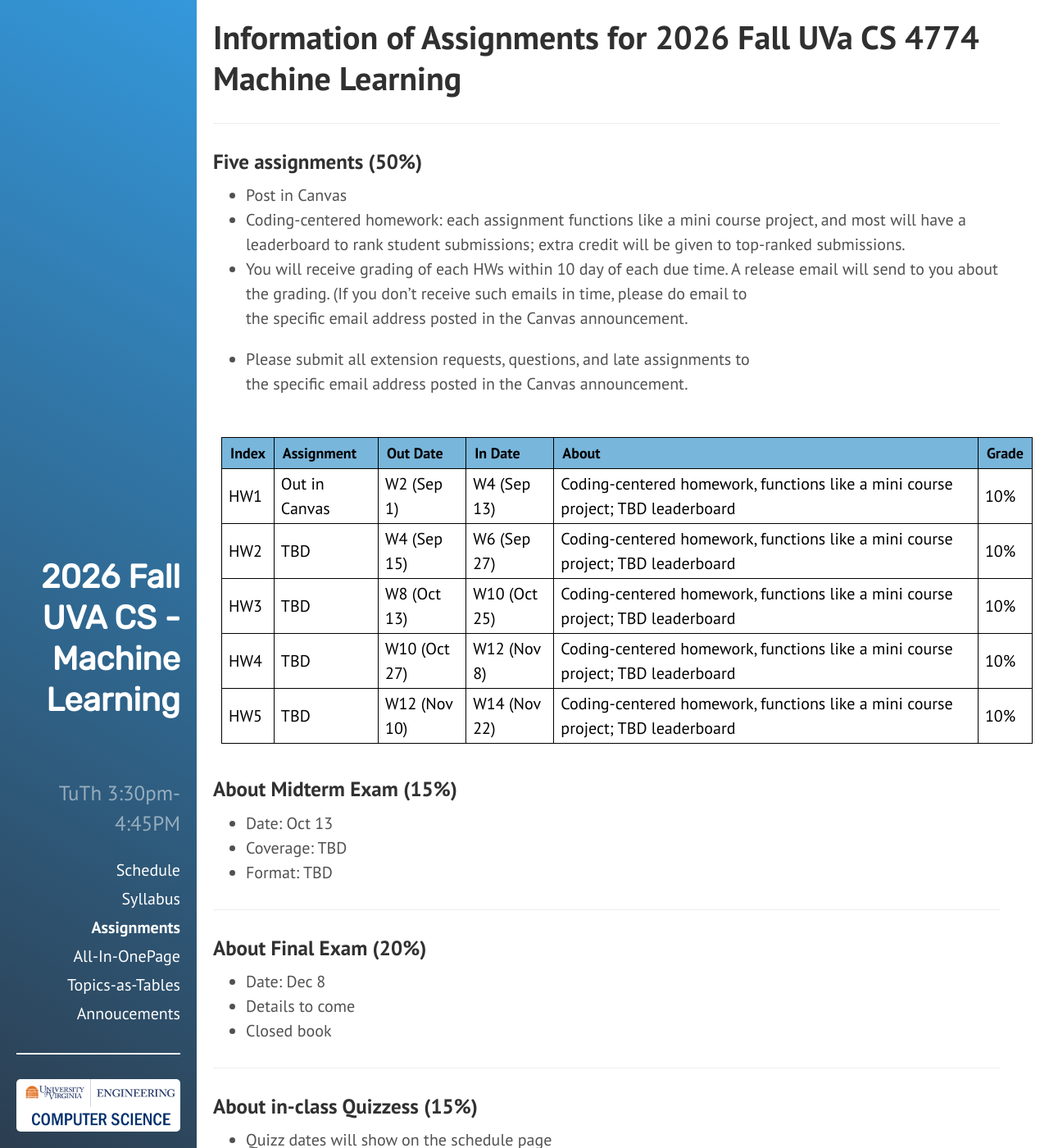
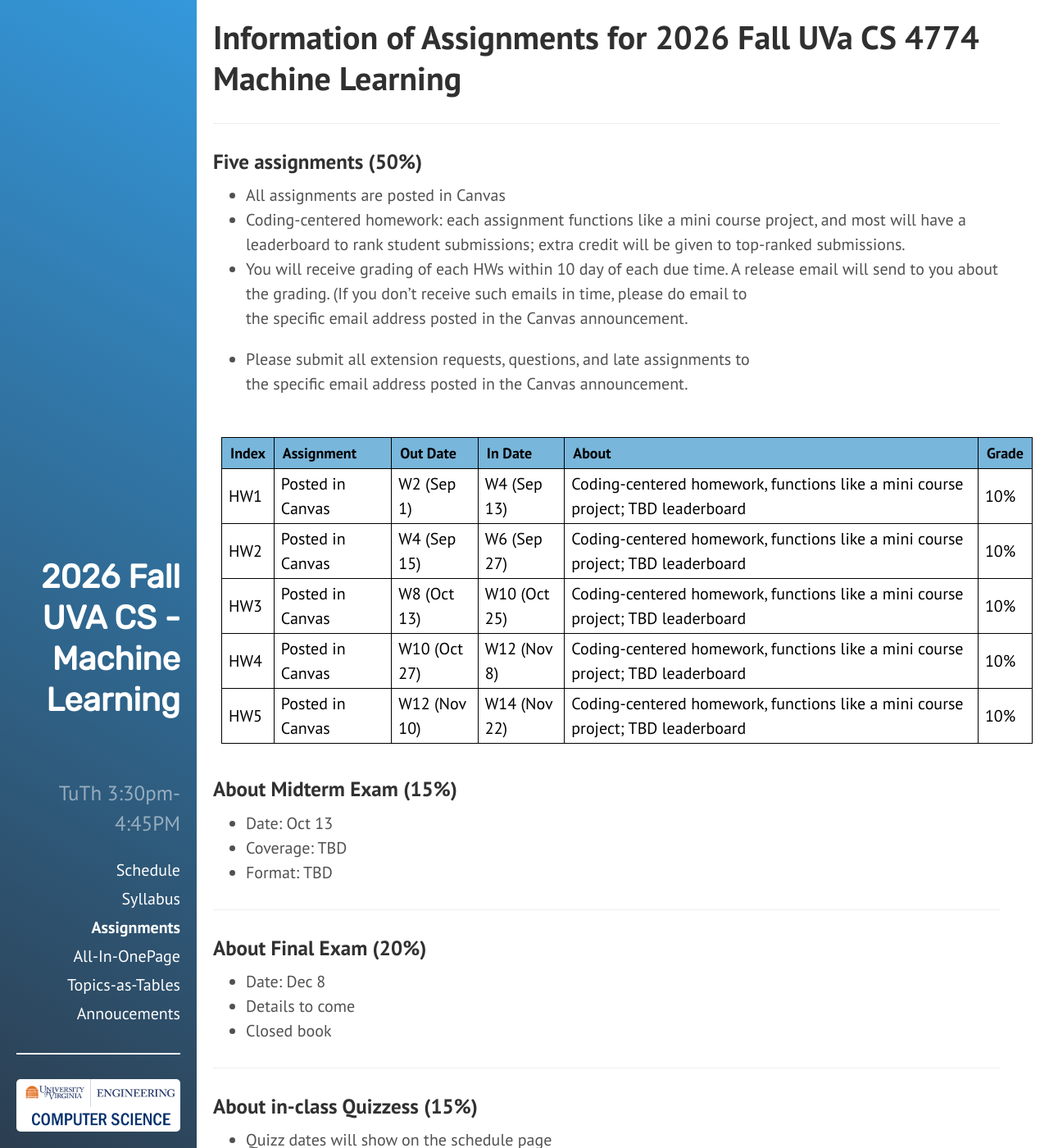
Before and after one commit to qiyanjun/2026Fall-UVA-CS-MachineLearningDeep, a Jekyll site: the page built from Assignments.md, in a window 1280 px wide and 1400 px high. Shown: the whole window at 82% size. Built offline with Jekyll 4.4.1, drawn with Linux system fonts in a browser that asks for light colours.

Commit message:
Fix duplicate LOrders and note all assignments are posted in Canvas
Co-Authored-By: Claude Opus 5.5 <noreply@anthropic.com>

```diff
--- a/Assignments.md
+++ b/Assignments.md
@@ -9,7 +9,7 @@ desc: "Information of Assignments for 2026 Fall  UVa CS 4774 Machine Learning"
 <hr>
 
 ### Five assignments (50%)
-+ Post in Canvas
++ All assignments are posted in Canvas
 + Coding-centered homework: each assignment functions like a mini course project, and most will have a leaderboard to rank student submissions; extra credit will be given to top-ranked submissions.
 + You will receive grading of each HWs within 10 day of each due time. A release email will send to you about the grading. (If you don’t receive such emails in time, please do email  to <br>
 the specific email address posted in the Canvas announcement.
@@ -33,7 +33,7 @@ the specific email address posted in the Canvas announcement.
 </tr>
 <tr>
   <td>HW1</td>
-  <td>Out in Canvas </td>
+  <td>Posted in Canvas</td>
   <td>W2 (Sep 1)</td>
   <td>W4 (Sep 13)</td>
   <td>Coding-centered homework, functions like a mini course project; TBD leaderboard</td>
@@ -41,7 +41,7 @@ the specific email address posted in the Canvas announcement.
 </tr>
 <tr>
   <td>HW2</td>
-  <td>TBD</td>
+  <td>Posted in Canvas</td>
   <td>W4 (Sep 15)</td>
   <td>W6 (Sep 27)</td>
   <td>Coding-centered homework, functions like a mini course project; TBD leaderboard</td>
@@ -49,7 +49,7 @@ the specific email address posted in the Canvas announcement.
 </tr>
 <tr>
   <td>HW3</td>
-  <td>TBD</td>
+  <td>Posted in Canvas</td>
   <td>W8 (Oct 13)</td>
   <td>W10 (Oct 25)</td>
   <td>Coding-centered homework, functions like a mini course project; TBD leaderboard</td>
@@ -57,7 +57,7 @@ the specific email address posted in the Canvas announcement.
 </tr>
 <tr>
   <td>HW4</td>
-  <td>TBD</td>
+  <td>Posted in Canvas</td>
   <td>W10 (Oct 27)</td>
   <td>W12 (Nov 8)</td>
   <td>Coding-centered homework, functions like a mini course project; TBD leaderboard</td>
@@ -65,7 +65,7 @@ the specific email address posted in the Canvas announcement.
 </tr>
 <tr>
   <td>HW5</td>
-  <td>TBD</td>
+  <td>Posted in Canvas</td>
   <td>W12 (Nov 10)</td>
   <td>W14 (Nov 22)</td>
   <td>Coding-centered homework, functions like a mini course project; TBD leaderboard</td>
```
Also changed, not shown: _contents/S2-Laa-midterm-review.md (+1 -1 lines), _contents/S3-L05-extraLLM.md (+1 -1 lines).
